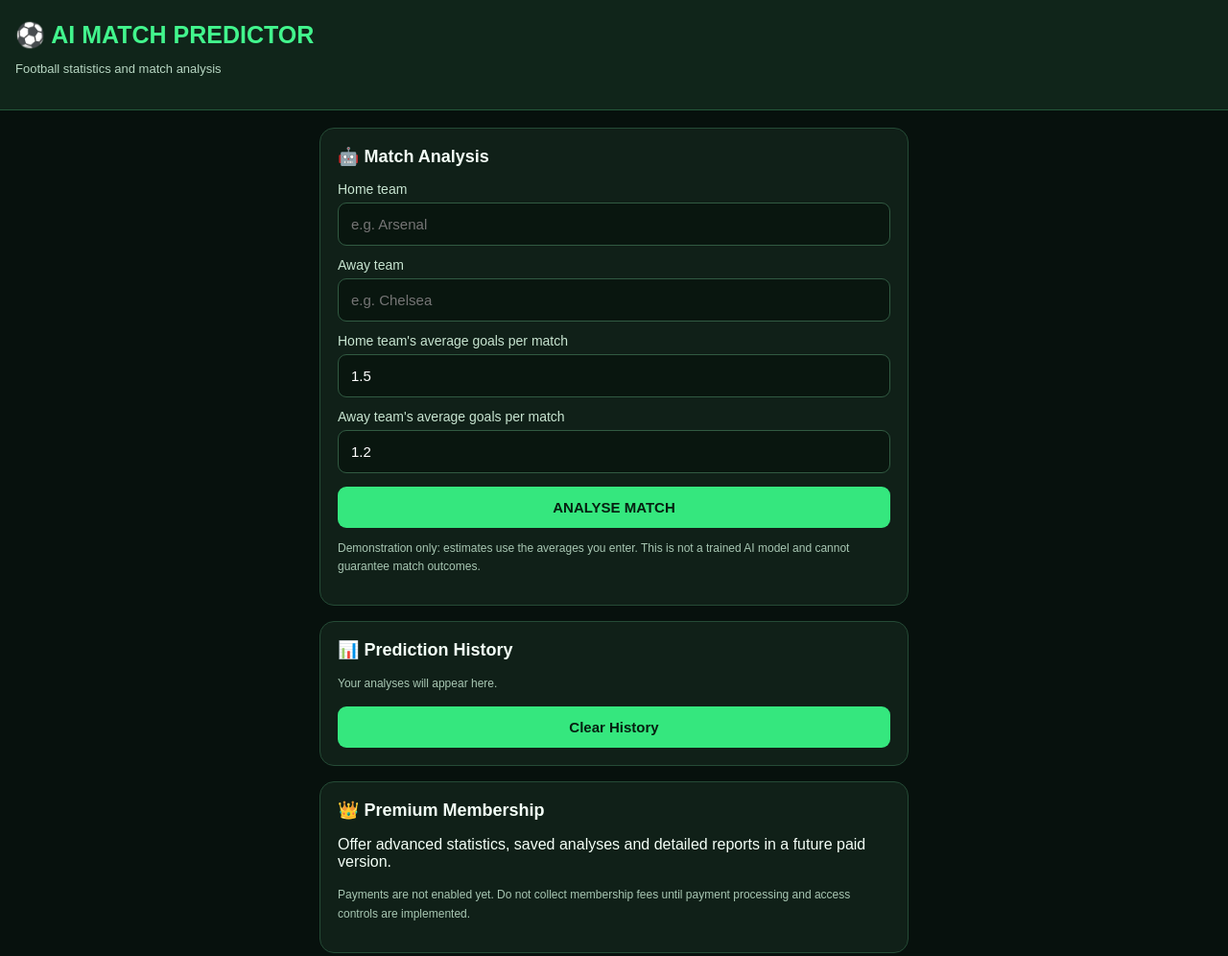
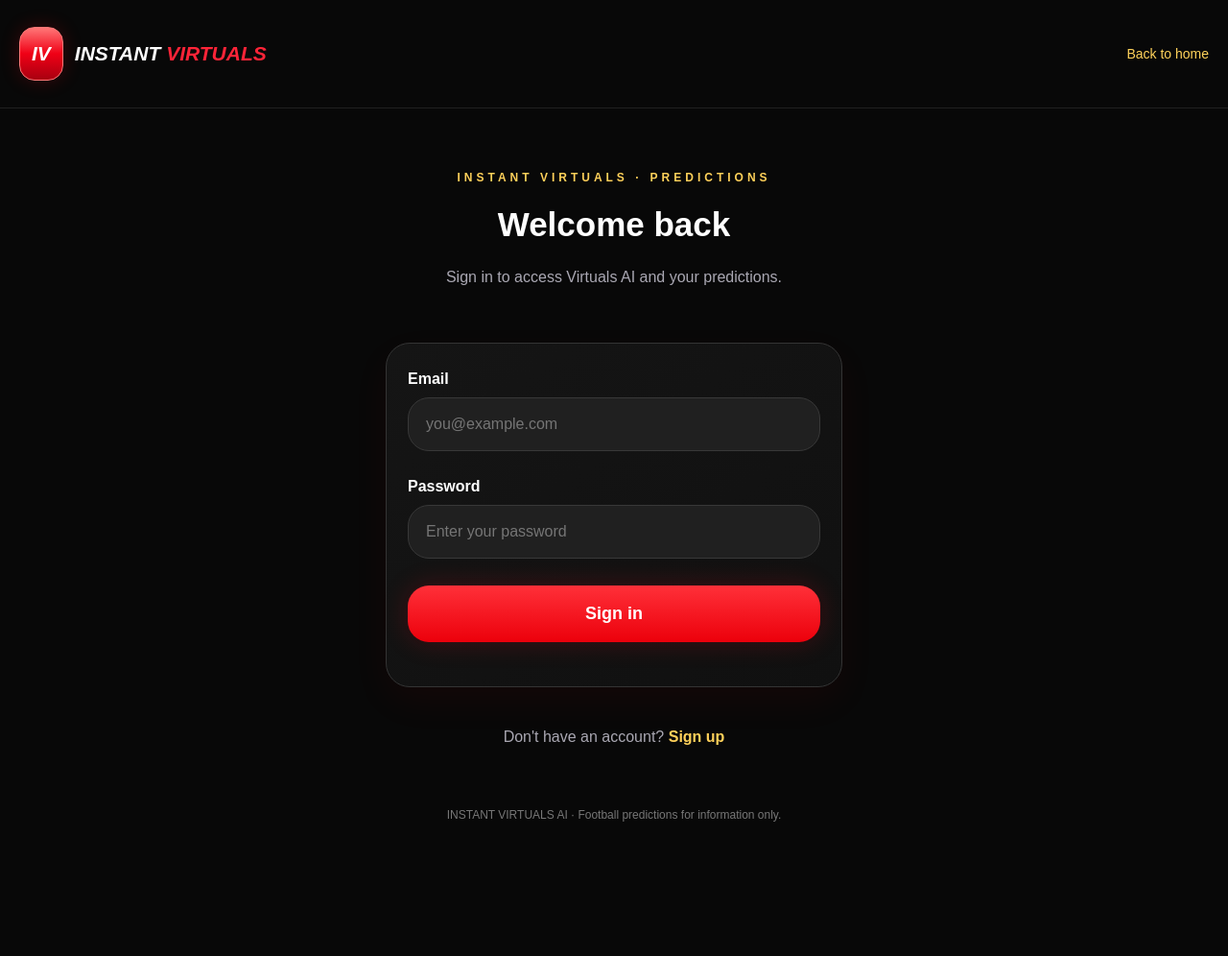
Before and after one commit to dlaytextnor-jpg/ai-instant-virtual, a plain HTML site: page index.html in a window 1280 px wide. Shown: the top 996 px of the page at 96% size. After the commit the page ends 881 px from the top, so only its background shows below. Drawn offline with Linux system fonts and the light colour scheme.

Commit message:
Revamp index.html with new design and features upgrade instant virtual design

```diff
--- a/index.html
+++ b/index.html
@@ -3,119 +3,250 @@
 <head>
 <meta charset="UTF-8">
 <meta name="viewport" content="width=device-width, initial-scale=1.0">
-<title>AI Match Predictor</title>
+<title>Instant Virtuals AI</title>
+
 <style>
-*{box-sizing:border-box}
-body{margin:0;background:#07110d;color:#f4fff7;font-family:Arial,sans-serif}
-header{padding:22px 16px;background:#10251a;border-bottom:1px solid #24583a}
-h1{margin:0;color:#42f58d;font-size:25px}
-header p{color:#b7d6c2;font-size:13px}
-main{max-width:650px;margin:auto;padding:18px}
-.card{background:#102018;border:1px solid #254b36;border-radius:15px;padding:18px;margin-bottom:16px}
-h2{font-size:18px;margin-top:0}
-label{display:block;margin:12px 0 6px;color:#c8e5d1;font-size:14px}
-input,select,button{width:100%;padding:13px;border-radius:9px;border:1px solid #315a42;font-size:15px}
-input,select{background:#09160f;color:white}
-button{background:#35e77e;color:#062011;font-weight:bold;border:none;margin-top:14px;cursor:pointer}
-.result{display:none;background:#173b27;padding:15px;border-radius:10px;margin-top:15px;line-height:1.7}
-.small{font-size:12px;color:#a8c7b3;line-height:1.6}
-.stat{display:flex;justify-content:space-between;padding:10px 0;border-bottom:1px solid #254333}
-footer{text-align:center;color:#9bb6a4;padding:25px;font-size:12px}
+* {
+  box-sizing: border-box;
+}
+
+body {
+  margin: 0;
+  background: #080808;
+  color: white;
+  font-family: Arial, sans-serif;
+}
+
+header {
+  padding: 28px 20px;
+  display: flex;
+  align-items: center;
+  justify-content: space-between;
+  border-bottom: 1px solid #202020;
+}
+
+.logo {
+  display: flex;
+  align-items: center;
+  gap: 12px;
+  font-size: 21px;
+  font-weight: bold;
+  font-style: italic;
+}
+
+.badge {
+  background: linear-gradient(#ff7777, #f00016, #a80010);
+  border: 1px solid #ff7777;
+  border-radius: 16px;
+  padding: 15px 12px;
+  box-shadow: 0 0 20px #ff001533;
+}
+
+.logo span {
+  color: #ff2438;
+}
+
+.home {
+  color: #ffd35b;
+  text-decoration: none;
+  font-size: 14px;
+}
+
+main {
+  max-width: 520px;
+  margin: 0 auto;
+  padding: 65px 22px 35px;
+}
+
+.eyebrow {
+  color: #ffd15a;
+  text-align: center;
+  font-size: 12px;
+  font-weight: bold;
+  letter-spacing: 4px;
+}
+
+h1 {
+  text-align: center;
+  font-size: 35px;
+  margin: 22px 0;
+}
+
+.subtitle {
+  text-align: center;
+  color: #aaa8b3;
+  line-height: 1.6;
+  font-size: 16px;
+  margin-bottom: 55px;
+}
+
+.card {
+  background: linear-gradient(145deg, #151515, #101010);
+  border: 1px solid #343434;
+  border-radius: 25px;
+  padding: 28px 22px;
+  box-shadow: 0 15px 40px #ff00100d;
+}
+
+label {
+  display: block;
+  font-weight: bold;
+  margin: 0 0 10px;
+}
+
+input {
+  width: 100%;
+  padding: 18px;
+  margin-bottom: 28px;
+  background: #202020;
+  color: white;
+  border: 1px solid #383838;
+  border-radius: 22px;
+  font-size: 16px;
+  outline: none;
+}
+
+input:focus {
+  border-color: #ff2638;
+}
+
+button {
+  width: 100%;
+  border: none;
+  border-radius: 22px;
+  padding: 19px;
+  color: white;
+  background: linear-gradient(#ff3039, #ec000b);
+  font-size: 18px;
+  font-weight: bold;
+  cursor: pointer;
+  box-shadow: 0 0 28px #ff001733;
+}
+
+.switch {
+  text-align: center;
+  color: #aaa8b3;
+  margin-top: 38px;
+  line-height: 1.8;
+}
+
+.switch a {
+  color: #ffd15a;
+  text-decoration: none;
+  font-weight: bold;
+}
+
+.message {
+  margin-top: 18px;
+  color: #ffd15a;
+  text-align: center;
+  line-height: 1.5;
+}
+
+footer {
+  text-align: center;
+  color: #777;
+  font-size: 12px;
+  padding: 25px;
+}
 </style>
 </head>
+
 <body>
+
 <header>
-<h1>⚽ AI MATCH PREDICTOR</h1>
-<p>Football statistics and match analysis</p>
+  <div class="logo">
+    <div class="badge">IV</div>
+    <div>INSTANT <span>VIRTUALS</span></div>
+  </div>
+  <a class="home" href="index.html">Back to home</a>
 </header>
 
 <main>
-<section class="card">
-<h2>🤖 Match Analysis</h2>
-<label for="home">Home team</label>
-<input id="home" placeholder="e.g. Arsenal">
-<label for="away">Away team</label>
-<input id="away" placeholder="e.g. Chelsea">
-<label for="homeGoals">Home team's average goals per match</label>
-<input id="homeGoals" type="number" min="0" max="10" step="0.1" value="1.5">
-<label for="awayGoals">Away team's average goals per match</label>
-<input id="awayGoals" type="number" min="0" max="10" step="0.1" value="1.2">
-<button onclick="predict()">ANALYSE MATCH</button>
-<div id="result" class="result"></div>
-<p class="small">Demonstration only: estimates use the averages you enter. This is not a trained AI model and cannot guarantee match outcomes.</p>
-</section>
+  <div class="eyebrow">INSTANT VIRTUALS · PREDICTIONS</div>
 
-<section class="card">
-<h2>📊 Prediction History</h2>
-<div id="history" class="small">Your analyses will appear here.</div>
-<button onclick="clearHistory()">Clear History</button>
-</section>
+  <h1 id="heading">Welcome back</h1>
 
-<section class="card">
-<h2>👑 Premium Membership</h2>
-<p>Offer advanced statistics, saved analyses and detailed reports in a future paid version.</p>
-<p class="small">Payments are not enabled yet. Do not collect membership fees until payment processing and access controls are implemented.</p>
-</section>
+  <p class="subtitle" id="subtitle">
+    Sign in to access Virtuals AI and your predictions.
+  </p>
 
-<section class="card">
-<h2>💰 Grow Your Website</h2>
-<p class="small">Once you attract visitors, you can explore advertising, subscriptions and other legitimate revenue options. Earnings are not guaranteed.</p>
-</section>
+  <div class="card">
+    <form id="authForm">
+      <label for="email">Email</label>
+      <input
+        type="email"
+        id="email"
+        placeholder="you@example.com"
+        autocomplete="email"
+        required
+      >
+
+      <label for="password">Password</label>
+      <input
+        type="password"
+        id="password"
+        placeholder="Enter your password"
+        autocomplete="current-password"
+        minlength="6"
+        required
+      >
+
+      <button type="submit" id="submitBtn">Sign in</button>
+      <div class="message" id="message"></div>
+    </form>
+  </div>
+
+  <div class="switch">
+    <span id="switchText">Don't have an account?</span>
+    <a href="#" id="switchLink">Sign up</a>
+  </div>
 </main>
 
 <footer>
-For information and entertainment only. No prediction guarantees a win.
+  INSTANT VIRTUALS AI · Football predictions for information only.
 </footer>
 
 <script>
-const key = "matchPredictorHistory";
-function predict(){
- const home=document.getElementById("home").value.trim();
- const away=document.getElementById("away").value.trim();
- const hg=Number(document.getElementById("homeGoals").value);
- const ag=Number(document.getElementById("awayGoals").value);
- if(!home||!away){alert("Enter both team names.");return;}
- if(!document.getElementById("homeGoals").value||
-    !document.getElementById("awayGoals").value||
-    hg<0||ag<0||hg>10||ag>10){
-   alert("Enter valid goal averages from 0 to 10.");return;
- }
- let outcome="Draw";
- if(hg>ag+0.2)outcome=home+" may have the advantage";
- else if(ag>hg+0.2)outcome=away+" may have the advantage";
- const entry={home,away,hg,ag,outcome,date:new Date().toLocaleString()};
- document.getElementById("result").style.display="block";
- document.getElementById("result").innerHTML=
- "<strong>Analysis result</strong><br>"+home+": "+hg+
- " average goals<br>"+away+": "+ag+
- " average goals<br><strong>"+outcome+"</strong>"+
- "<br><small>This simple comparison is not a reliable probability forecast.</small>";
- let list=JSON.parse(localStorage.getItem(key)||"[]");
- list.unshift(entry);
- localStorage.setItem(key,JSON.stringify(list.slice(0,10)));
- showHistory();
-}
-function showHistory(){
- let list=JSON.parse(localStorage.getItem(key)||"[]");
- document.getElementById("history").innerHTML=list.length?
- list.map(x=>"<div class='stat'><span>"+
- escapeText(x.home)+" vs "+escapeText(x.away)+
- "<br><small>"+escapeText(x.date)+"</small></span><span>"+
- escapeText(x.outcome)+"</span></div>").join(""):
- "Your analyses will appear here.";
-}
-function escapeText(s){
- return String(s).replace(/[&<>"']/g,c=>({
- "&":"&amp;","<":"&lt;",">":"&gt;",
- '"':"&quot;","'":"&#39;"
- })[c]);
-}
-function clearHistory(){
- if(confirm("Delete all saved analyses?")){
- localStorage.removeItem(key);showHistory();
- }
-}
-showHistory();
+let isSignup = false;
+
+const form = document.getElementById("authForm");
+const heading = document.getElementById("heading");
+const subtitle = document.getElementById("subtitle");
+const submitBtn = document.getElementById("submitBtn");
+const switchText = document.getElementById("switchText");
+const switchLink = document.getElementById("switchLink");
+const message = document.getElementById("message");
+
+switchLink.addEventListener("click", function(event) {
+  event.preventDefault();
+
+  isSignup = !isSignup;
+
+  heading.textContent = isSignup ? "Create account" : "Welcome back";
+
+  subtitle.textContent = isSignup
+    ? "Create your account to explore Virtuals AI."
+    : "Sign in to access Virtuals AI and your predictions.";
+
+  submitBtn.textContent = isSignup ? "Sign up" : "Sign in";
+
+  switchText.textContent = isSignup
+    ? "Already have an account?"
+    : "Don't have an account?";
+
+  switchLink.textContent = isSignup ? "Sign in" : "Sign up";
+
+  message.textContent = "";
+});
+
+form.addEventListener("submit", function(event) {
+  event.preventDefault();
+
+  message.textContent =
+    "The design is ready! Connect a secure authentication service to enable real accounts.";
+});
 </script>
+
 </body>
 </html>
```
